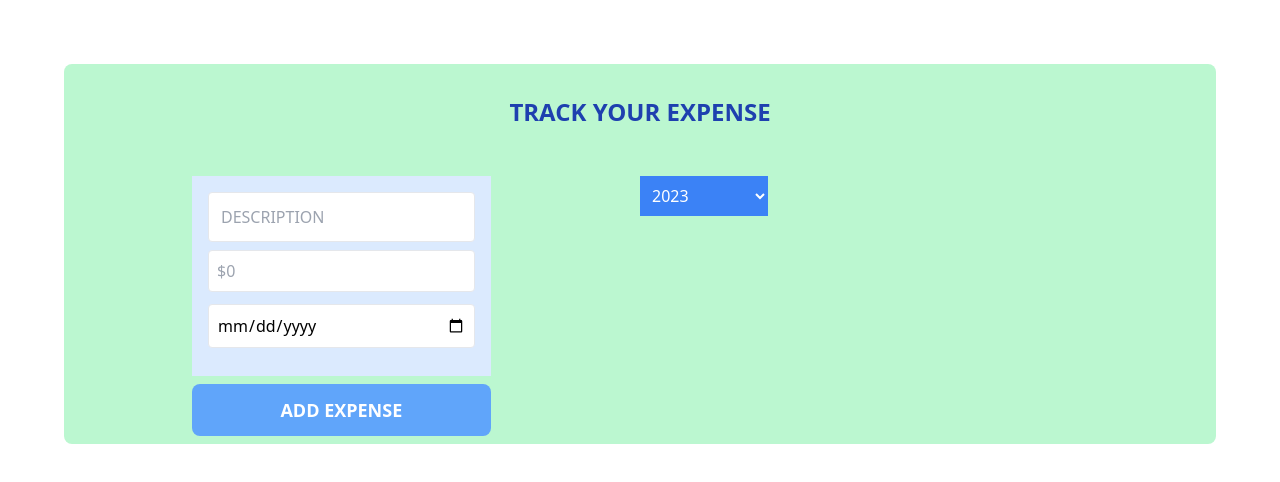
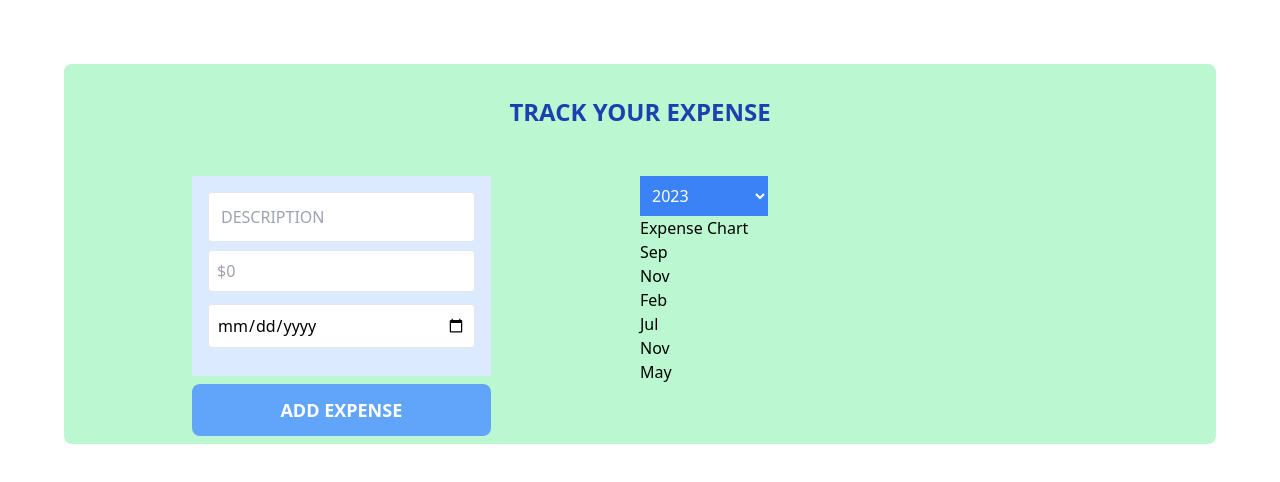
Before and after one commit to bintadam/expense-checker, a React (Create React App) app: page / in a window 1280 px wide. Shown: the top 482 px of the page. Built offline with nearby package versions, Linux system fonts and the light colour scheme.

Commit message:
deleted expenseChart css file

```diff
--- a/src/components/ExpenseChart.js
+++ b/src/components/ExpenseChart.js
@@ -1,7 +1,27 @@
-function ExpenseChart(){
+function ExpenseChart({initialExpenses =[]}){
+
+    const expenseData =initialExpenses.map((expense) =>{
+        const month = new Date(expense.date).toLocaleString('default', {month:'short'})
+        return {
+            month: month,
+            amount: expense.amount
+        }
+    })
+
+    const highestExpense = Math.max(...expenseData.map(expense => expense.amount))
+
+    const scaleFactor = 400/highestExpense
     return (
         <div>
-
+            <h6>Expense Chart</h6>
+            <div>
+                {expenseData.map((expense, index) =>(
+                    <div key={index} className="bar" style={{height:`${expense.amount * scaleFactor}px`}}>
+                        <div className="bar-horizontal">{expense.month}</div>
+                        <div className="bar-vertical">{expense.amount}</div>
+                    </div>
+                ))}
+            </div>
         </div>
     )
 }
--- a/src/components/ExpenseList.js
+++ b/src/components/ExpenseList.js
@@ -29,7 +29,7 @@ function ExpenseList({expenses = []}){
                     <option  key={year} value={year}>{year}</option>
                 ))}
             </select>
-            <ExpenseChart/>
+            <ExpenseChart initialExpenses={expenses}/>
             {selectedYear && groupedExpenses[selectedYear] && (
                 <div>
                     <h6>EXPENSE LIST</h6>
```
